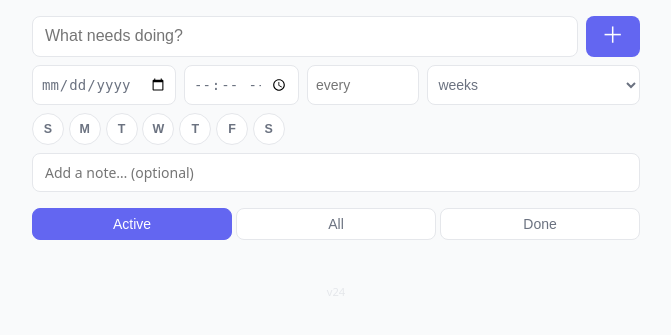
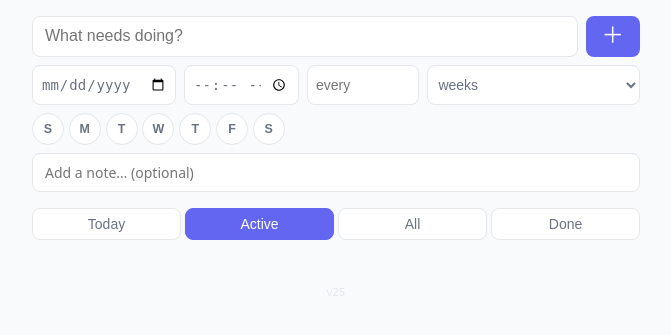
Before and after one commit to dezgo/markd, a Flask app: template templates/index.html in a window 1280 px wide. Shown: the part 52-387 px from the top of the page, without its empty margins (304-975 px from the left). Run offline with Flask 3, Linux system fonts and the light colour scheme; the template is opened without the code that fills it, so the values that code supplies are empty.

Commit message:
Add Today filter tab (active todos due today or overdue)
Today is the leftmost tab; Active remains the default. Date+time
todos compared as UTC, date-only as local — both bucketed against
end-of-today local.

Co-Authored-By: Claude Sonnet 4.6 <noreply@anthropic.com>

```diff
--- a/static/app.js
+++ b/static/app.js
@@ -1,6 +1,6 @@
 'use strict';
 
-const VERSION = 'v24';
+const VERSION = 'v25';
 
 let todos = [];
 let filter = 'active';
@@ -70,7 +70,23 @@ async function load() {
   render();
 }
 
+function isDueByEndOfToday(todo) {
+  if (!todo.due_date) return false;
+  const endOfToday = new Date();
+  endOfToday.setHours(23, 59, 59, 999);
+  const [y, m, d] = todo.due_date.split('-').map(Number);
+  let due;
+  if (todo.due_time) {
+    const [h, mn] = todo.due_time.split(':').map(Number);
+    due = new Date(Date.UTC(y, m - 1, d, h, mn));  // stored UTC
+  } else {
+    due = new Date(y, m - 1, d);  // local date
+  }
+  return due <= endOfToday;
+}
+
 function filtered() {
+  if (filter === 'today') return todos.filter(t => !t.done && isDueByEndOfToday(t));
   if (filter === 'active') return todos.filter(t => !t.done);
   if (filter === 'done') return todos.filter(t => t.done);
   return todos;
--- a/static/sw.js
+++ b/static/sw.js
@@ -1,4 +1,4 @@
-const CACHE = 'markd-v24';
+const CACHE = 'markd-v25';
 const PRECACHE = [
   '/app',
   '/static/app.css',
--- a/templates/index.html
+++ b/templates/index.html
@@ -65,6 +65,7 @@
 
   <!-- Filter tabs -->
   <nav class="filter-tabs" aria-label="Filter todos">
+    <button class="tab" data-filter="today">Today</button>
     <button class="tab active" data-filter="active">Active</button>
     <button class="tab" data-filter="all">All</button>
     <button class="tab" data-filter="done">Done</button>
```
